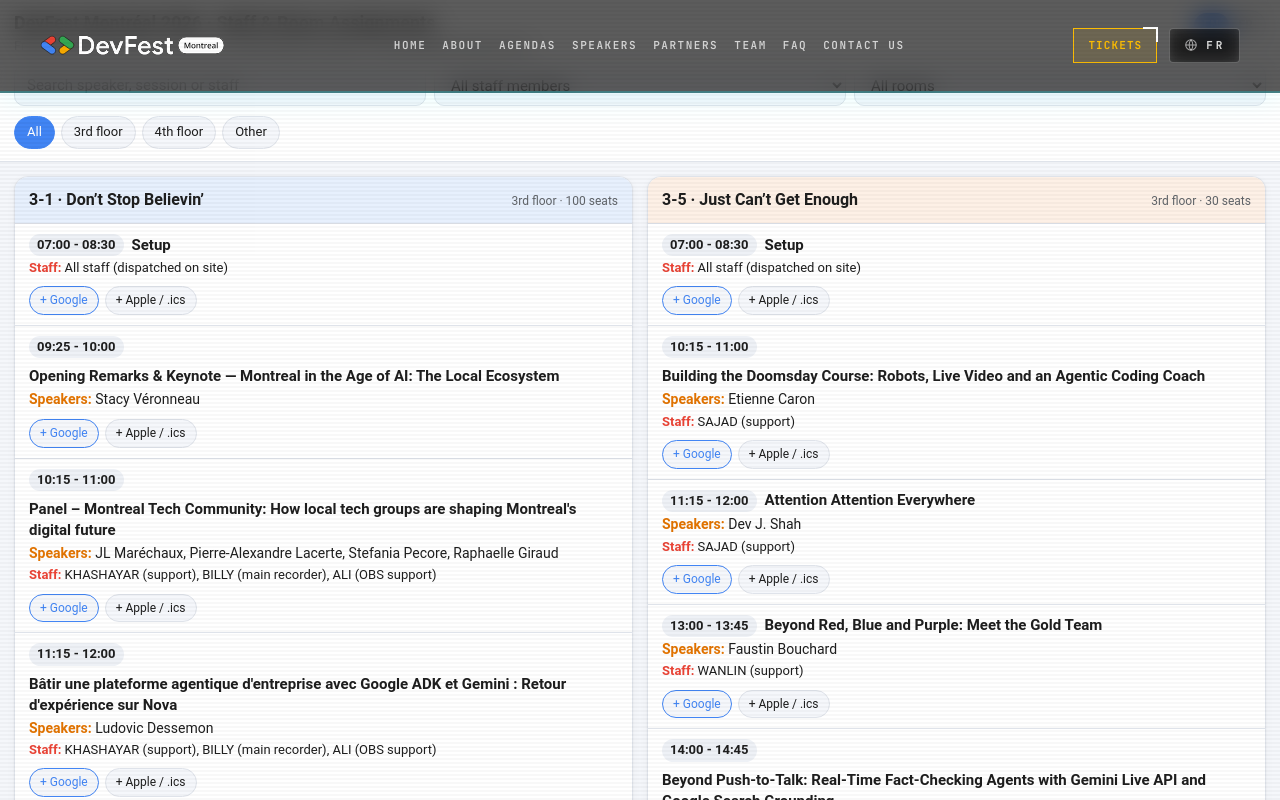
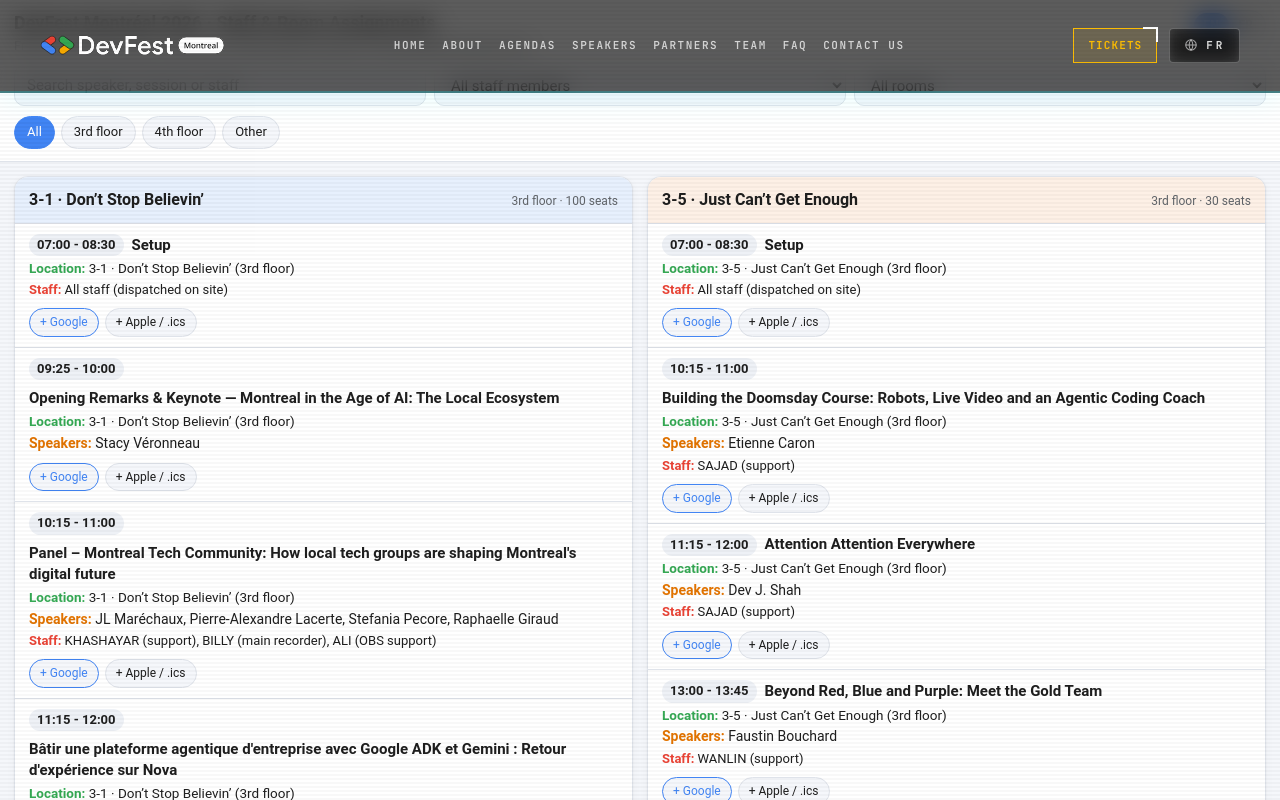
Before and after one commit to AndroidMontreal/DevFest2026, a Next.js app: page /en/staff in a window 1280 px wide. Shown: the top 800 px of the page. Built offline with nearby package versions, Linux system fonts and the light colour scheme.

Commit message:
feat(staff): display green bold Location label with room name on each shift (#57)

```diff
--- a/public/staff.html
+++ b/public/staff.html
@@ -173,6 +173,8 @@
     white-space: nowrap;
   }
   .session { font-weight: 600; }
+  .loc { color: var(--text); font-size: 13.5px; }
+  .loc-lbl { color: var(--green); font-weight: 700; }
   .speaker { color: var(--text); font-size: 14px; }
   .staff { font-size: 13px; color: var(--text); }
   .staff-val { color: var(--red); font-weight: 700; }
@@ -309,8 +311,10 @@
 ];
 
 const ROOM_NAME_FR = {
+  "4-1 · The Danger Zone": "4-1 · The Danger Zone (Zone détente)",
   "4-6 · Hip To Be Square (workshops)": "4-6 · Hip To Be Square (ateliers)",
   "4-1 · Chill Zone, Photo booth & badge table (4th floor)": "4-1 · Zone détente, cabine photo et table des badges (4e étage)",
+  "Photo booth & badge table (4th floor)": "Cabine photo et table des badges (4e étage · après 4-2)",
   "Sega Genesis & Photo Booth (3rd floor)": "Sega Genesis et cabine photo (3e étage)",
   "Registration & welcome (3rd floor)": "Inscription et accueil (3e étage)",
   "Floating org helper": "Aide-organisateur volant"
@@ -342,6 +346,22 @@
 let locale = "en";
 
 function localizeRoomName(n) { return locale === "fr" ? (ROOM_NAME_FR[n] || n) : n; }
+function displayFloor(f) {
+  if (locale === "fr") return ({ "3": "3e étage", "4": "4e étage", "All": "Tous les étages" })[f] || f;
+  return ({ "3": "3rd floor", "4": "4th floor", "All": "All floors" })[f] || f;
+}
+function localizeItemLocation(it) {
+  if (it.session === "Close 4th floor rooms") {
+    return locale === "fr" ? "Toutes les salles du 4e étage (4-1 à 4-7)" : "All 4th floor rooms (4-1 to 4-7)";
+  }
+  if (it.roomLocation === "Floating org helper") {
+    return locale === "fr" ? "Toutes les salles (3e et 4e étages)" : "All rooms (3rd & 4th floors)";
+  }
+  const base = localizeRoomName(it.roomLocation);
+  if (base.toLowerCase().includes("floor") || base.toLowerCase().includes("étage")) return base;
+  const fl = displayFloor(it.floor);
+  return fl ? base + " (" + fl + ")" : base;
+}
 function localizeTime(t) { return (locale === "fr" && /^After\s+18:30$/i.test(t.trim())) ? "Après 18h30" : t; }
 function localizeSession(s) { return locale === "fr" ? (SESSION_FR[s] || s.replace(/\(workshop\)/gi, "(atelier)")) : s; }
 function localizeSpeaker(sp) {
@@ -384,7 +404,7 @@
     byName[name] = { name, floor: floorCode, seats: r[2], items: [] };
     rooms.push(byName[name]);
   }
-  byName[name].items.push({ time: r[3], session: r[4], speaker: r[5], staff: r[6], notes: r[7], floor: r[1] });
+  byName[name].items.push({ roomLocation: r[0], time: r[3], session: r[4], speaker: r[5], staff: r[6], notes: r[7], floor: r[1] });
 }
 
 function startMin(t) {
@@ -455,10 +475,6 @@
     : "Built from the Room Assignments tab of the planning sheet. Times are local (Montréal).";
 }
 
-function displayFloor(f) {
-  if (locale === "fr") return ({ "3": "3e étage", "4": "4e étage", "All": "Tous les étages" })[f] || f;
-  return ({ "3": "3rd floor", "4": "4th floor", "All": "All floors" })[f] || f;
-}
 function esc(s) {
   return String(s).replace(/[&<>"']/g, c => ({"&":"&amp;","<":"&lt;",">":"&gt;",'"':"&quot;","'":"&#39;"}[c]));
 }
@@ -480,14 +496,15 @@
   return d.toISOString().replace(/[-:]/g, "").replace(/\.\d{3}Z$/, "Z");
 }
 const CAL_LOCATION = "Espace Ax.c, 800 Rue du Square-Victoria, Montréal, QC";
-function eventFields(it, roomName) {
+function eventFields(it) {
   const r = parseRange(it.time);
   if (!r) return null;
   const activeStaff = staffSelect.value !== "all" ? staffSelect.value.toUpperCase() : "";
   const prefix = activeStaff ? "[DevFest Staff · " + activeStaff + "] " : "[DevFest Staff] ";
-  const locRoom = localizeRoomName(roomName);
+  const locRoom = localizeItemLocation(it);
   const title = prefix + (localizeSession(it.session) || (locale === "fr" ? "Quart" : "Shift")) + " — " + locRoom;
   const details = [
+    (locale === "fr" ? "Lieu: " : "Location: ") + locRoom,
     it.speaker && ((locale === "fr" ? "Conférencier(s): " : "Speaker: ") + localizeSpeaker(it.speaker)),
     it.staff && ((locale === "fr" ? "Équipe: " : "Staff: ") + localizeStaff(it.staff)),
     localizeNotes(it.notes)
@@ -508,8 +525,8 @@
     "&details=" + encodeURIComponent(f.details) +
     "&ctz=America/Montreal";
 }
-function calButtons(it, roomName) {
-  const f = eventFields(it, roomName);
+function calButtons(it) {
+  const f = eventFields(it);
   if (!f) return "";
   return '<div class="cal">' +
     '<a class="cal-btn cal-google" target="_blank" rel="noopener" href="' + esc(googleHref(f)) + '">+ Google</a>' +
@@ -577,13 +594,13 @@
       if (activeFloor !== "all" && floorOf(room.floor) !== activeFloor && floorOf(it.floor) !== activeFloor) return false;
       if (!matchesStaff(it.staff, pickStaff)) return false;
       if (!q) return true;
-      const hay = [room.name, localizeRoomName(room.name), it.time, localizeTime(it.time), it.session, localizeSession(it.session), it.speaker, it.staff, localizeStaff(it.staff), it.notes, localizeNotes(it.notes)].join(" ").toLowerCase();
+      const hay = [room.name, localizeRoomName(room.name), it.roomLocation, localizeItemLocation(it), it.time, localizeTime(it.time), it.session, localizeSession(it.session), it.speaker, it.staff, localizeStaff(it.staff), it.notes, localizeNotes(it.notes)].join(" ").toLowerCase();
       return hay.includes(q);
     });
     if (!items.length) return;
 
     items.forEach(it => {
-      const ev = eventFields(it, room.name);
+      const ev = eventFields(it);
       if (ev) currentVisibleEvents.push(ev);
     });
 
@@ -597,10 +614,11 @@
         '<div class="item">' +
           '<div class="row1"><span class="time">' + esc(localizeTime(it.time)) + '</span>' +
           (it.session ? '<span class="session">' + esc(localizeSession(it.session)) + '</span>' : '') + '</div>' +
+          '<div class="loc"><strong class="loc-lbl">' + (locale === "fr" ? "Lieu : " : "Location: ") + '</strong>' + esc(localizeItemLocation(it)) + '</div>' +
           (it.speaker ? '<div class="speaker"><strong class="spk-lbl">' + (locale === "fr" ? "Conférenciers : " : "Speakers: ") + '</strong>' + esc(localizeSpeaker(it.speaker)) + '</div>' : '') +
           (it.staff ? '<div class="staff"><span class="staff-val">' + (locale === "fr" ? "Équipe : " : "Staff: ") + '</span>' + staffHtml(it.staff) + '</div>' : '') +
           (it.notes ? '<div class="notes">' + esc(localizeNotes(it.notes)) + '</div>' : '') +
-          calButtons(it, room.name) +
+          calButtons(it) +
         '</div>'
       ).join("");
     grid.appendChild(sec);
--- a/src/components/staff/staff-assignments-view.tsx
+++ b/src/components/staff/staff-assignments-view.tsx
@@ -16,6 +16,7 @@
 ];
 
 interface ShiftItem {
+  roomLocation: string;
   time: string;
   session: string;
   speaker: string;
@@ -878,9 +879,12 @@
 const CAL_LOCATION = 'Espace Ax.c, 800 Rue du Square-Victoria, Montréal, QC';
 
 const ROOM_NAME_FR: Record<string, string> = {
+  '4-1 · The Danger Zone': '4-1 · The Danger Zone (Zone détente)',
   '4-6 · Hip To Be Square (workshops)': '4-6 · Hip To Be Square (ateliers)',
   '4-1 · Chill Zone, Photo booth & badge table (4th floor)':
     '4-1 · Zone détente, cabine photo et table des badges (4e étage)',
+  'Photo booth & badge table (4th floor)':
+    'Cabine photo et table des badges (4e étage · après 4-2)',
   'Sega Genesis & Photo Booth (3rd floor)':
     'Sega Genesis et cabine photo (3e étage)',
   'Registration & welcome (3rd floor)': 'Inscription et accueil (3e étage)',
@@ -920,6 +924,45 @@
 function localizeRoomName(name: string, locale: Locale): string {
   if (locale === 'en') return name;
   return ROOM_NAME_FR[name] || name;
+}
+
+function displayFloor(f: string, locale: Locale): string {
+  if (locale === 'fr') {
+    const mapFr: Record<string, string> = {
+      '3': '3e étage',
+      '4': '4e étage',
+      All: 'Tous les étages',
+    };
+    return mapFr[f] || f;
+  }
+  const mapEn: Record<string, string> = {
+    '3': '3rd floor',
+    '4': '4th floor',
+    All: 'All floors',
+  };
+  return mapEn[f] || f;
+}
+
+function localizeItemLocation(it: ShiftItem, locale: Locale): string {
+  if (it.session === 'Close 4th floor rooms') {
+    return locale === 'fr'
+      ? 'Toutes les salles du 4e étage (4-1 à 4-7)'
+      : 'All 4th floor rooms (4-1 to 4-7)';
+  }
+  if (it.roomLocation === 'Floating org helper') {
+    return locale === 'fr'
+      ? 'Toutes les salles (3e et 4e étages)'
+      : 'All rooms (3rd & 4th floors)';
+  }
+  const base = localizeRoomName(it.roomLocation, locale);
+  if (
+    base.toLowerCase().includes('floor') ||
+    base.toLowerCase().includes('étage')
+  ) {
+    return base;
+  }
+  const floorLabel = displayFloor(it.floor, locale);
+  return floorLabel ? `${base} (${floorLabel})` : base;
 }
 
 function localizeTime(time: string, locale: Locale): string {
@@ -977,23 +1020,6 @@
   return f === '3' ? '3' : f === '4' ? '4' : 'other';
 }
 
-function displayFloor(f: string, locale: Locale): string {
-  if (locale === 'fr') {
-    const mapFr: Record<string, string> = {
-      '3': '3e étage',
-      '4': '4e étage',
-      All: 'Tous les étages',
-    };
-    return mapFr[f] || f;
-  }
-  const mapEn: Record<string, string> = {
-    '3': '3rd floor',
-    '4': '4th floor',
-    All: 'All floors',
-  };
-  return mapEn[f] || f;
-}
-
 function parseRange(t: string): [[number, number], [number, number]] | null {
   const m = /^(\d{1,2}):(\d{2})\s*-\s*(\d{1,2}):(\d{2})$/.exec(t);
   if (m)
@@ -1019,7 +1045,6 @@
 
 function buildEventFields(
   it: ShiftItem,
-  roomName: string,
   selectedStaff: string,
   locale: Locale,
 ): CalendarEventFields | null {
@@ -1030,7 +1055,7 @@
   const prefix = activeStaff
     ? `[DevFest Staff · ${activeStaff}] `
     : '[DevFest Staff] ';
-  const locRoom = localizeRoomName(roomName, locale);
+  const locRoom = localizeItemLocation(it, locale);
   const locSession =
     localizeSession(it.session, locale) ||
     (locale === 'fr' ? 'Quart' : 'Shift');
@@ -1039,6 +1064,7 @@
   const locStaff = localizeStaff(it.staff, locale);
   const locNotes = localizeNotes(it.notes, locale);
   const details = [
+    `${locale === 'fr' ? 'Lieu' : 'Location'}: ${locRoom}`,
     locSpeaker &&
       `${locale === 'fr' ? 'Conférencier(s)' : 'Speaker'}: ${locSpeaker}`,
     locStaff && `${locale === 'fr' ? 'Équipe' : 'Staff'}: ${locStaff}`,
@@ -1164,6 +1190,7 @@
         list.push(byName[name]);
       }
       byName[name].items.push({
+        roomLocation: r[0],
         time: r[3],
         session: r[4],
         speaker: r[5],
@@ -1207,6 +1234,9 @@
         const hay = [
           room.name,
           localizeRoomName(room.name, 'fr'),
+          it.roomLocation,
+          localizeItemLocation(it, 'en'),
+          localizeItemLocation(it, 'fr'),
           it.time,
           localizeTime(it.time, 'fr'),
           it.session,
@@ -1232,9 +1262,9 @@
 
   const visibleEvents = useMemo(() => {
     const events: CalendarEventFields[] = [];
-    filteredRooms.forEach(({ room, items }) => {
+    filteredRooms.forEach(({ items }) => {
       items.forEach((it) => {
-        const ev = buildEventFields(it, room.name, selectedStaff, locale);
+        const ev = buildEventFields(it, selectedStaff, locale);
         if (ev) events.push(ev);
       });
     });
@@ -1433,6 +1463,8 @@
           white-space: nowrap;
         }
         .staff-session { font-weight: 600; }
+        .staff-loc { color: var(--text); font-size: 13.5px; }
+        .loc-lbl { color: var(--green); font-weight: 700; }
         .staff-speaker { color: var(--text); font-size: 14px; }
         .staff-line { font-size: 13px; color: var(--text); }
         .staff-val { color: var(--red); font-weight: 700; }
@@ -1614,12 +1646,7 @@
                 </div>
 
                 {items.map((it, itemIdx) => {
-                  const ev = buildEventFields(
-                    it,
-                    room.name,
-                    selectedStaff,
-                    locale,
-                  );
+                  const ev = buildEventFields(it, selectedStaff, locale);
                   return (
                     <div
                       key={`${room.name}-${it.time}-${itemIdx}`}
@@ -1634,6 +1661,13 @@
                             {localizeSession(it.session, locale)}
                           </span>
                         )}
+                      </div>
+
+                      <div className="staff-loc">
+                        <strong className="loc-lbl">
+                          {isFr ? 'Lieu : ' : 'Location: '}
+                        </strong>
+                        {localizeItemLocation(it, locale)}
                       </div>
 
                       {it.speaker && (
```
